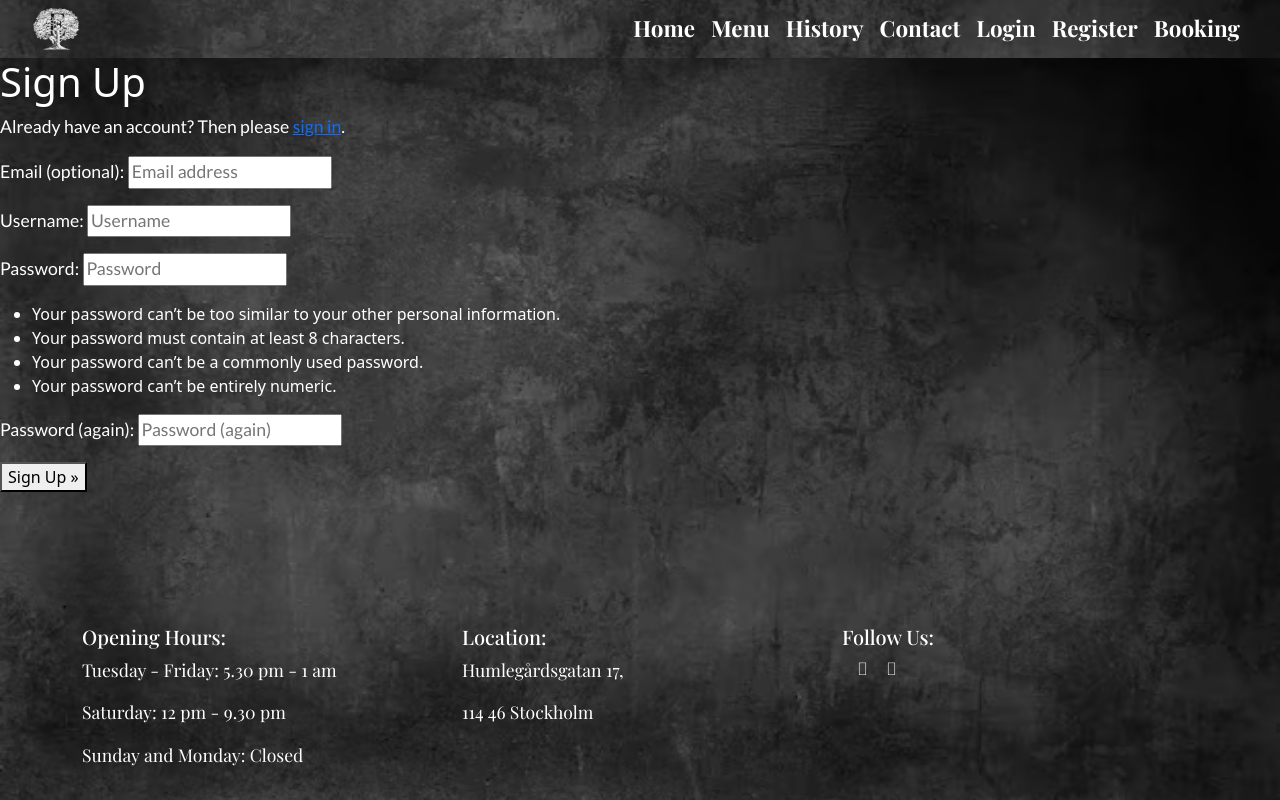
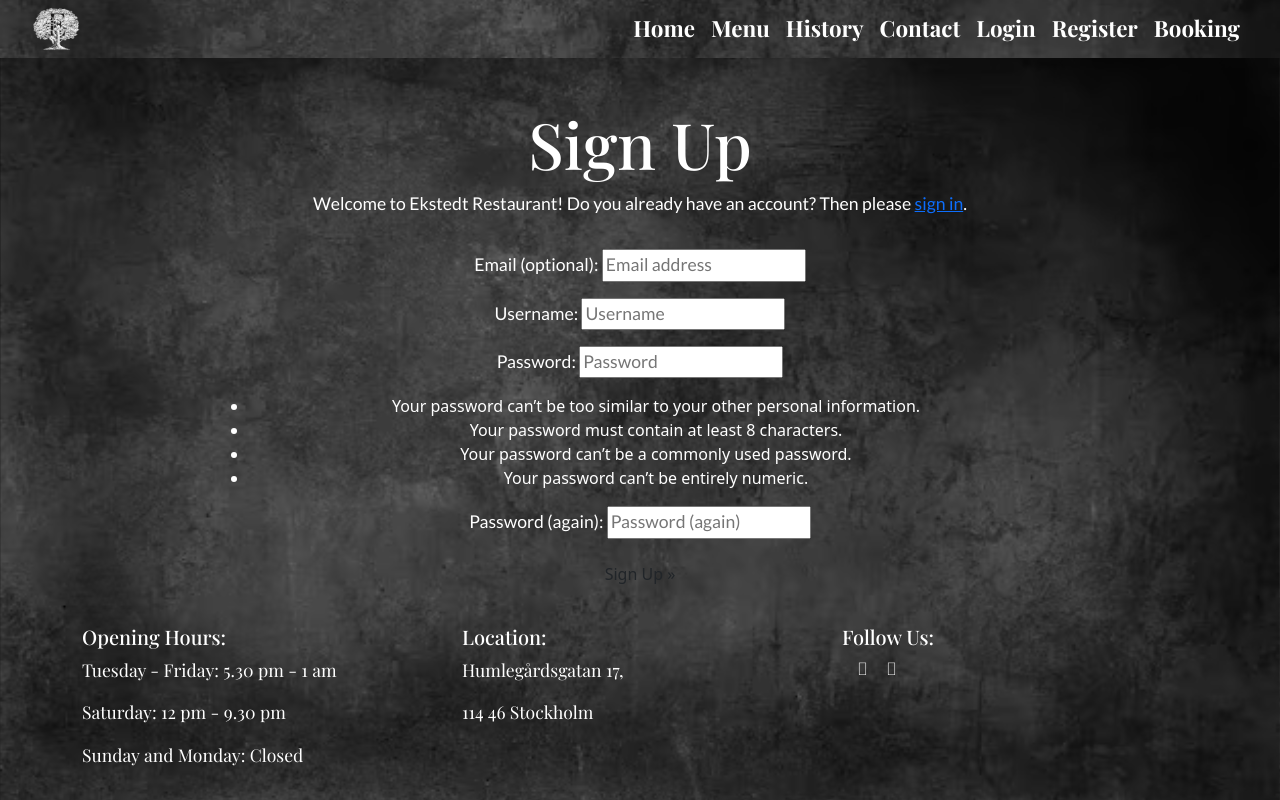
Before and after one commit to Code-Institute-Submissions/booking-system-ekstedt, a Django app: page /accounts/signup/ in a window 1280 px wide. Run offline with Django 4.2, Linux system fonts and the light colour scheme; some web fonts are replaced.

Commit message:
Update signup.html

```diff
--- a/booking/forms.py
+++ b/booking/forms.py
@@ -5,7 +5,7 @@ from .models import Booking
 class BookingForm (forms.ModelForm):
     class Meta:
         model = Booking
-        fields = ['username', 'customer_name', 'customer_email', 'date', 'start_time', 'end_time', 'party_size', 'table', 'notes']
+        fields = ['customer_name', 'customer_email', 'date', 'start_time', 'end_time', 'party_size', 'table', 'notes']
         exclude = ['created_at']
         widgets = {
             'date': DateInput(attrs={'type': 'date'}),
--- a/templates/account/signup.html
+++ b/templates/account/signup.html
@@ -5,17 +5,26 @@
 {% block head_title %}{% trans "Signup" %}{% endblock head_title %}
 
 {% block content %}
-<h1>{% trans "Sign Up" %}</h1>
-
-<p>{% blocktrans %}Already have an account? Then please <a href="{{ login_url }}">sign in</a>.{% endblocktrans %}</p>
-
+<div class="container">
+  <div class="row justify-content-center mt-5">
+    <div class="col-md-8 text-center">
+      <h2>{% trans "Sign Up" %}</h2>
+      <p>{% blocktrans %}Welcome to Ekstedt Restaurant! Do you already have an account? Then please <a href="{{ login_url }}">sign in</a>.{% endblocktrans %}</p>
+    </div>
+  </div>
+</div>
+<div class="row justify-content-center">
+  <div class="col-md-8 mt-3 text-center">
     <form class="signup" id="signup_form" method="post" action="{% url 'account_signup' %}">
       {% csrf_token %}
       {{ form.as_p }}
       {% if redirect_field_value %}
       <input type="hidden" name="{{ redirect_field_name }}" value="{{ redirect_field_value }}" />
       {% endif %}
-  <button type="submit">{% trans "Sign Up" %} &raquo;</button>
+      <button class="btn btn-signup" type="submit">{% trans "Sign Up" %} &raquo;</button>
     </form>
+  </div>
+</div>
+
 
 {% endblock content %}
--- a/templates/details.html
+++ b/templates/details.html
@@ -4,7 +4,6 @@
 {% block content %}
 
 <h2>Booking details</h2>
-<p>Username: {{ booking.username }}</p>
 <p>Customer Name: {{ booking.customer_name }}</p>
 <p>Customer Email: {{ booking.customer_email }}</p>
 <p>Date: {{ booking.date }}</p>
```
Lines whose indentation alone changed are shown as unchanged.
